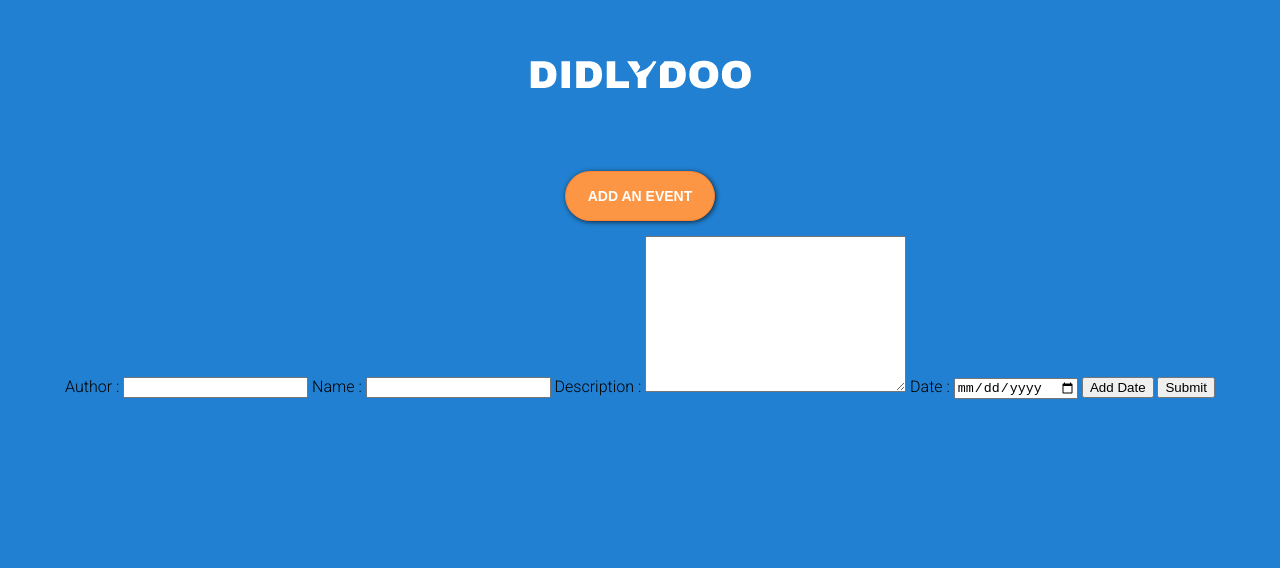
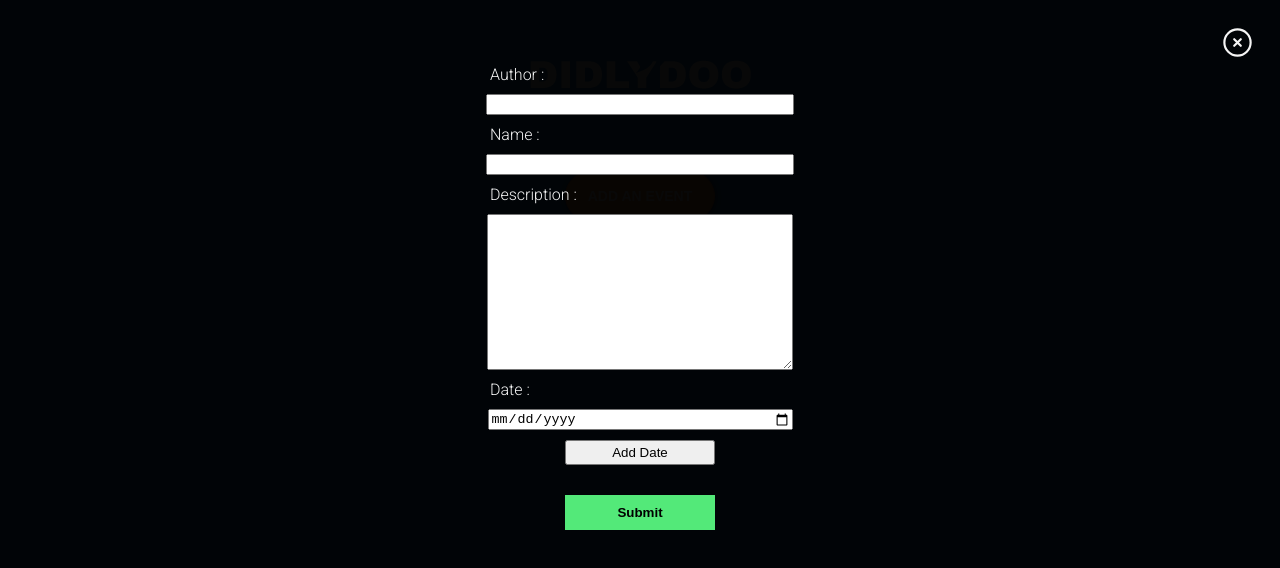
Before and after one commit to BugeezS/didlydoo-app, a plain HTML site: page index.html in a window 1280 px wide. Both pictures are taken after a click on the button "ADD AN EVENT". Drawn offline with nearby package versions, Linux system fonts and the light colour scheme; files that its build step writes are made by us from their sources; no server answers.

Commit message:
Render of the form is OK

```diff
--- /dev/null
+++ b/frontend/assets/js/openForm.js
@@ -0,0 +1,12 @@
+export function openForm(buttonForm, form){
+    form.classList.add("translate-form")
+
+    const closeButtonForm = document.getElementById("close-form")
+    closeButtonForm.addEventListener("click", event => {
+        closeForm(form)
+    })
+}
+
+function closeForm(form){
+    form.classList.remove("translate-form")
+}
--- a/frontend/assets/js/script.js
+++ b/frontend/assets/js/script.js
@@ -1,6 +1,7 @@
 import { renderEvents } from "./render.js";
 import { postEvents } from "./post.js";
 import { addDate } from "./addDate.js";
+import { openForm } from "./openForm.js";
 
 renderEvents();
 addDate();
@@ -10,3 +11,9 @@ submit.addEventListener("click", (event) => {
   event.preventDefault();
   postEvents();
 });
+
+const buttonForm = document.getElementById("open-form");
+const form = document.getElementById("add-events")
+buttonForm.addEventListener("click", event => {
+  openForm(buttonForm, form)
+})
--- a/frontend/assets/scss/pages/_index.scss
+++ b/frontend/assets/scss/pages/_index.scss
@@ -37,8 +37,63 @@ main{
             transform: translate(1px, 1px);
         }
     }
+    #add-events{
+        position: absolute;
+        top: 0;
+        left: -100%;
+        z-index: 100;
+        display: flex;
+        flex-direction: column;
+        background-color: rgba(0, 0, 0, 0.97);
+        height: 100%;
+        width: 100%;
+        // padding: 50px;
+        transition : all 1s;
+        #close-form{
+            color: whitesmoke;
+            height: 35px;
+            width: 35px;
+            align-self: flex-end;
+            cursor: pointer;
+            margin: 25px 25px 0 0;
+        }
+        label{
+            color: whitesmoke;
+        }
+        label, input, textarea{
+            margin: 5px auto;
+        }
+        label, input, textarea{
+            width: 300px;
+        }
+        #add-events__date_button{
+            width: 150px;
+            height: 25px;
+            cursor: pointer;
+        }
+        input[type="submit"]{
+            height: 35px;
+            width: 150px;
+            cursor: pointer;
+            background-color: rgb(83, 233, 121);
+            border: 1px solid rgb(83, 233, 121);
+            font-weight: 700;
+            margin-top: 25px;
+            &:hover{
+                background-color: rgba(0, 0, 0, 0.97);
+                border: 1px solid rgb(83, 233, 121);
+                color: rgb(83, 233, 121);
+            }
+        }
+    }
 
 }
+
+.translate-form{
+    // left: -50px !important;
+    transform: translate(100%);
+}
+
 
 
 .event-trash{
--- a/index.html
+++ b/index.html
@@ -17,6 +17,9 @@
     <main>
         <button id="open-form" value="add_event_button">Add an event</button>
         <form id="add-events" action="" method="POST" class="add-events">
+            <svg id="close-form" fill="none" stroke="currentColor" stroke-width="1.5" viewBox="0 0 24 24" xmlns="http://www.w3.org/2000/svg" aria-hidden="true">
+               <path stroke-linecap="round" stroke-linejoin="round" d="M9.75 9.75l4.5 4.5m0-4.5l-4.5 4.5M21 12a9 9 0 11-18 0 9 9 0 0118 0z"></path>
+            </svg>
             <label for="add-events__author">Author : </label>
             <input type="text" id="add-events__author" maxlength="256" name="author" required>
 
```
Also changed, not shown: frontend/assets/css/style.css (deleted), frontend/assets/css/style.min.css (deleted), 3 other files.
